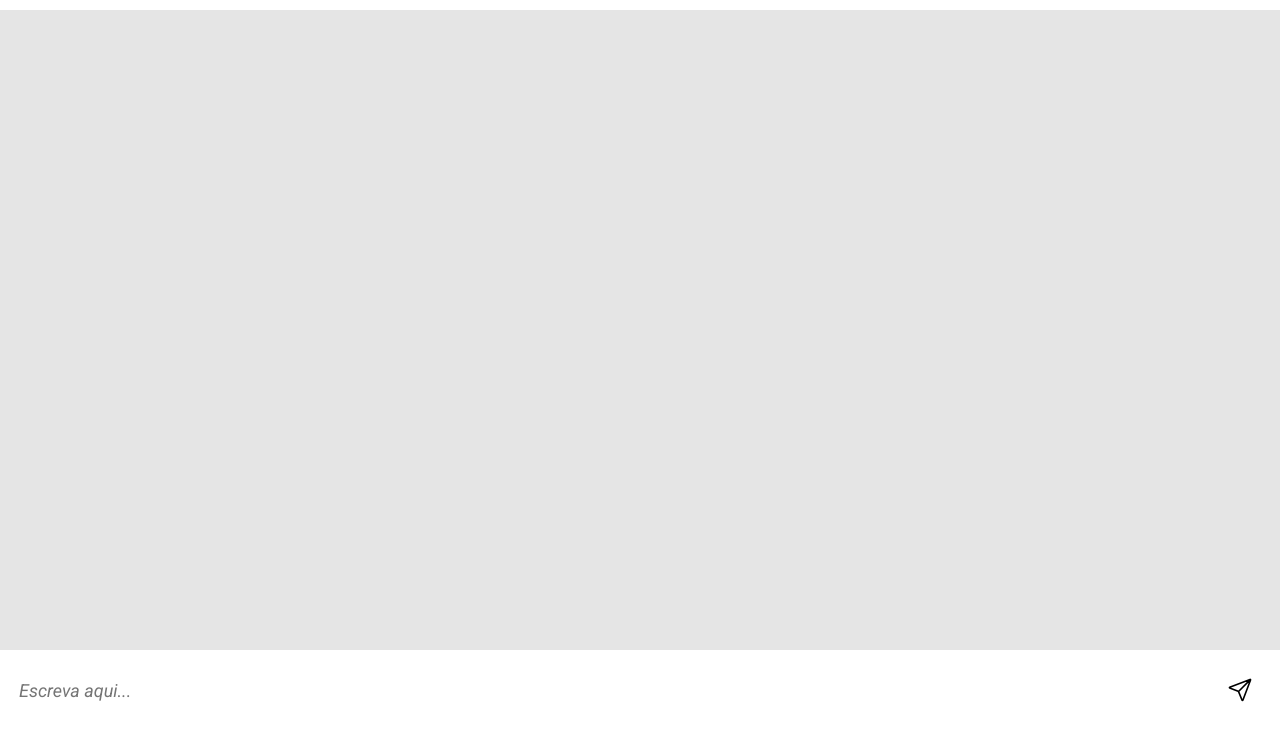
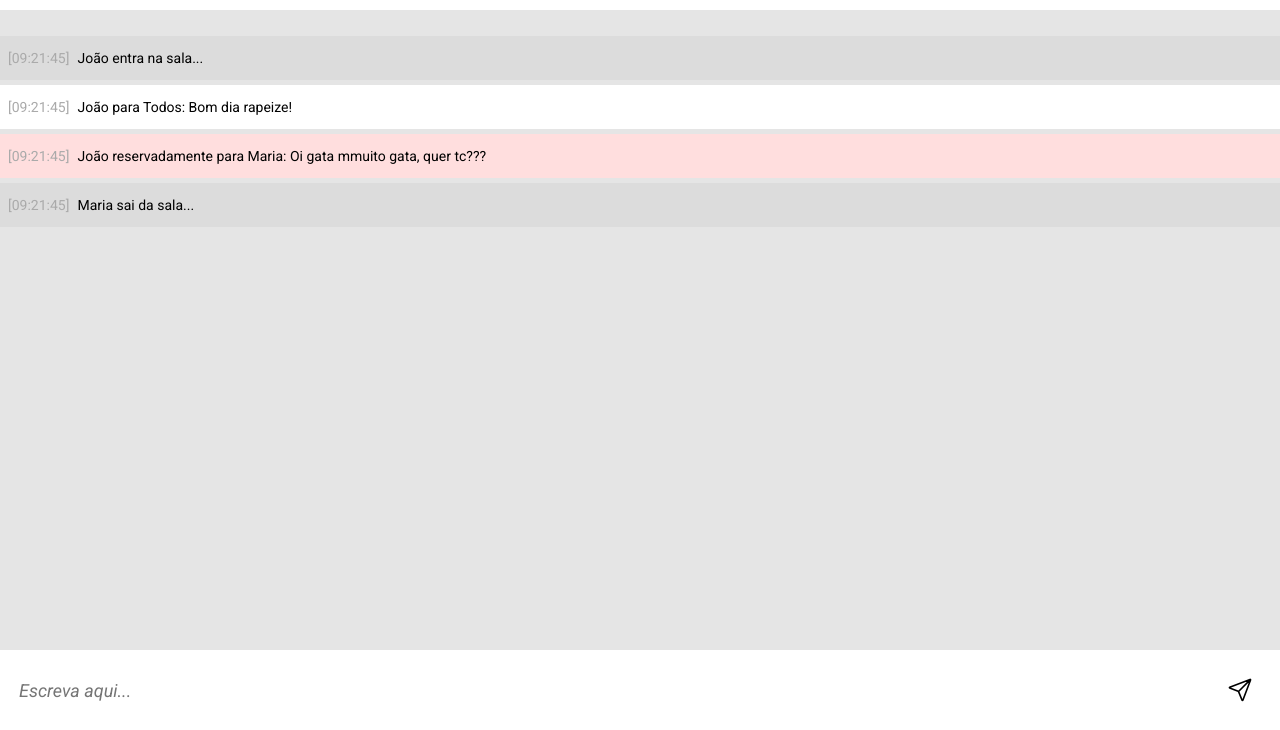
Before and after one commit to JV-Albuquerque-S/Bate-papo-UOL, a plain HTML site: page index.html in a window 1280 px wide. Shown: the part 70-800 px from the top of the page. Drawn offline with nearby package versions, Linux system fonts and the light colour scheme; no server answers.

Commit message:
Versão 0.2 - Adição do visual das mensagens diferentes

```diff
--- a/assets/script.js
+++ b/assets/script.js
@@ -1,9 +1,16 @@
 function aparecerBarra() {
-    const barra = document.querySelector(".nav-bar");
+    const barra = document.querySelector(".side-bar");
     barra.classList.remove("hidden");
 }
 
 function esconderBarra() {
-    const barra = document.querySelector(".nav-bar");
+    const barra = document.querySelector(".side-bar");
     barra.classList.add("hidden");
 }
+
+const promise = axios.get("https://mock-api.driven.com.br/api/v4/uol/messages");
+promise.then(printarData);
+
+function printarData(resposta){
+    console.log(resposta.data[74]);
+}
--- a/assets/styles.css
+++ b/assets/styles.css
@@ -25,6 +25,48 @@ body {
 .header ion-icon {
     font-size: 45px;
     margin-right: 22px;
+}
+
+/*Corpo da página(Área de visualização de mensagens)*/
+main {
+    margin: 106px 0px;
+    width: 100%;
+}
+
+.article {
+    margin-bottom: 5px;
+    display: flex;
+    padding: 15px 0px;
+    width: 100%;
+}
+
+.article time {
+    margin-left: 8px;
+    margin-right: 8px;
+    font-size: 14px;
+    font-weight: 400;
+    font-family: 'Roboto', sans-serif;
+    color: #AAAAAA;
+}
+
+.article p {
+    margin-right: 8px;
+    font-size: 14px;
+    font-weight: 400;
+    font-family: 'Roboto', sans-serif;
+    color: black;
+}
+
+.statusMessage {
+    background-color: #DCDCDC;
+}
+
+.regularMessage{
+    background-color: #FFFFFF;
+}
+
+.privateMessage{
+    background-color: #FFDEDE;
 }
 
 /*Rodapé da página(Área de envio de mensagens)*/
@@ -63,7 +105,7 @@ body {
     display: none;
 }
 
-/*.nav-bar {
+/*aside {
     transition: 0.3s linear;
 }*/
 
@@ -84,7 +126,7 @@ body {
     z-index: 2;
 }
 
-nav h1 {
+aside h1 {
     font-size: 16px;
     font-weight: 700;
     font-family: 'Roboto', sans-serif;
--- a/index.html
+++ b/index.html
@@ -19,13 +19,44 @@
         <ion-icon name="people" onclick="aparecerBarra()"></ion-icon>
     </header>
 
+    <!--Mensagens-->
+    <main>
+        <article class="statusMessage article">
+            <time>[09:21:45]</time>
+            <p>João entra na sala...</p>
+        </article>
+
+        <article class="regularMessage article">
+            <time>[09:21:45]</time>
+            <p>João para Todos: Bom dia rapeize!</p>
+        </article>
+
+        <article class="privateMessage article">
+            <time>[09:21:45]</time>
+            <p>João reservadamente para Maria: Oi gata mmuito gata, quer tc???</p>
+        </article>
+
+        <article class="statusMessage article">
+            <time>[09:21:45]</time>
+            <p>Maria sai da sala...</p>
+        </article>
+    </main>
+
+
+
+
+
+
+
+
+
     <!--Rodapé da página(Área de envio de mensagens)-->
     <footer class="footer">
         <input type="text" name="chat-text" id="message" placeholder="Escreva aqui...">
         <ion-icon name="paper-plane-outline"></ion-icon>
     </footer>
 
-    <nav class="nav-bar hidden">
+    <aside class="side-bar hidden">
         <div class="fundoOpaco" onclick="esconderBarra()"></div>
         <div class="participantes">
             <div class="h1">
@@ -59,8 +90,9 @@
                 <p>Reservadamente</p>
             </div>
         </div>
-    </nav>
+    </aside>
 
+    <script src="https://cdn.jsdelivr.net/npm/axios/dist/axios.min.js"></script>
     <script src="https://unpkg.com/ionicons@5.4.0/dist/ionicons.js"></script>
     <script src="assets/script.js"></script>
 </body>
```
